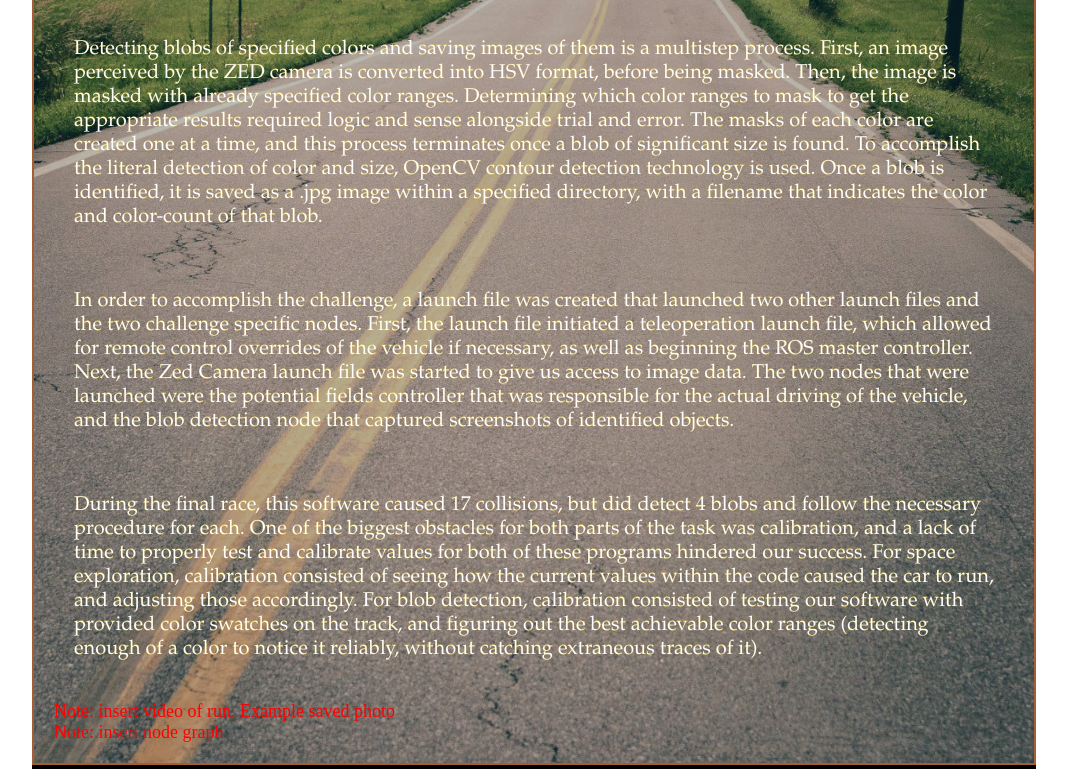
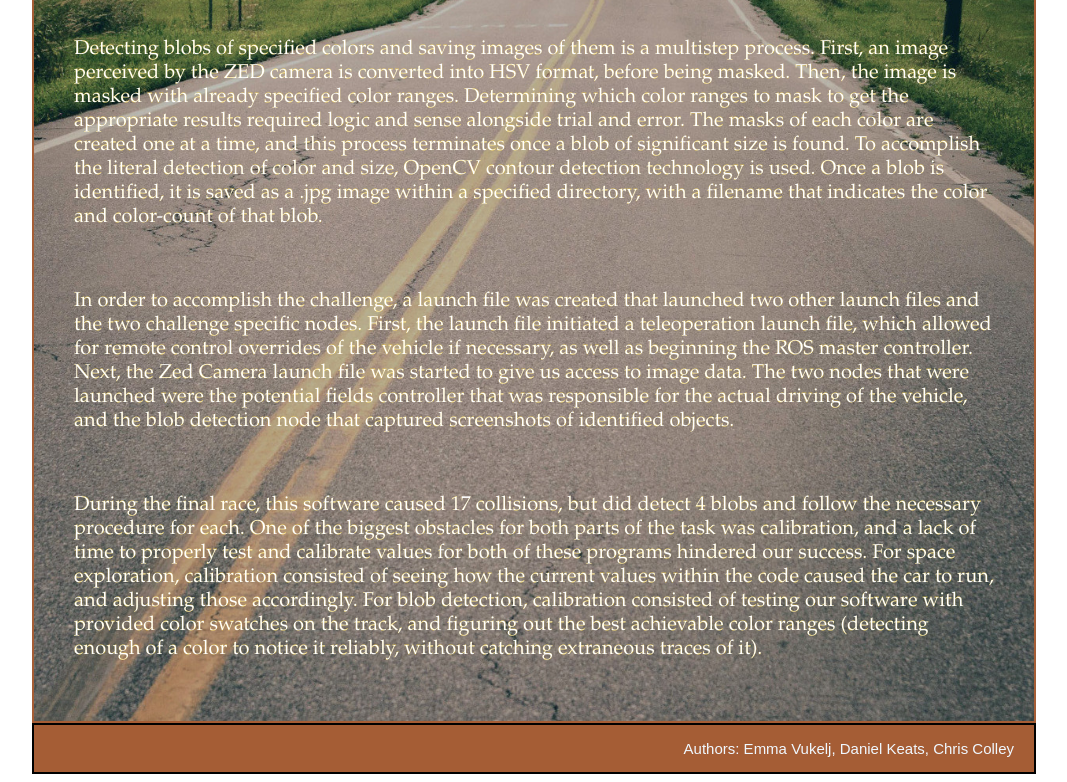
Before and after one commit to D41Robot/BeaverWorksTechnicalPaper, a plain HTML site: page sWeek3.html in a window 1280 px wide. Shown: the part 603-1385 px from the top of the page, without its empty margins (106-1173 px from the left). Drawn offline with Linux system fonts and the light colour scheme.

Commit message:
Add footer/author identification

```diff
--- a/main.css
+++ b/main.css
@@ -73,4 +73,5 @@ img {
     color: #f0f8ff;
     font-size: 15px;
     text-align: right;
+    padding-right: 20px;
 }
--- a/sWeek3.html
+++ b/sWeek3.html
@@ -69,11 +69,10 @@
 	    color ranges (detecting enough of a color to notice it reliably, without catching
 	    extraneous traces of it).
 	  </p>
-	  <font size="4" color="red">Note: insert video of run. Example saved photo</font><br>
-	  <font size="4" color="red">Note: insert node graph</font>
 	</div>
       </div>
       <div class="footer">
+	 <p>Authors: Emma Vukelj, Daniel Keats, Chris Colley</p>
       </div>
     </body>
   </div>
```
Also changed, not shown: sPersNote.html (+2 -1 lines), sTechConc.html (+1 -0 lines), sWeek1.html (+1 -1 lines), sWeek2.html (+1 -0 lines), sWeek4.html (+1 -1 lines).
